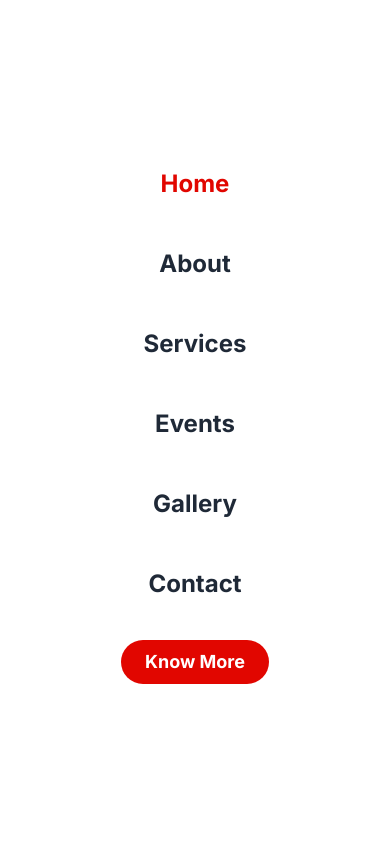
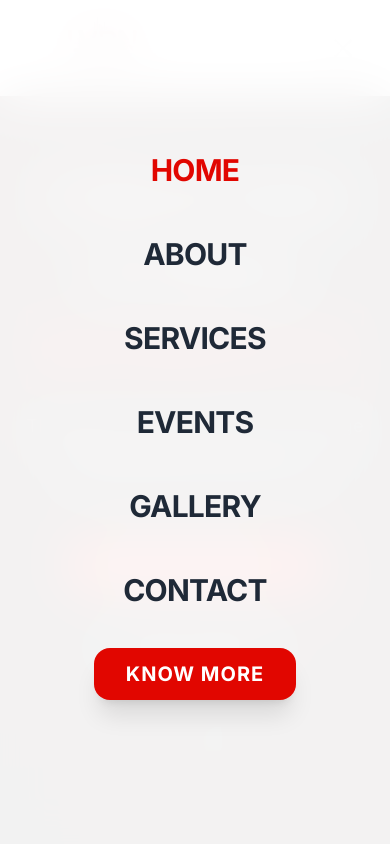
Before and after one commit to Indrajit128/LVRN-Experience, a React (Vite) app in the folder lvrn-experience/: page / in a window 390 px wide. Both pictures are taken after a click on the button 343 px from the left and 48 px from the top of the page. Shown: the top 844 px of the page. Built offline with nearby package versions, Linux system fonts and the light colour scheme.

Commit message:
Final Mobile & Desktop updates: Disable zooming, enhance mobile navbar animations & styling

```diff
--- a/lvrn-experience/index.html
+++ b/lvrn-experience/index.html
@@ -3,7 +3,7 @@
   <head>
     <meta charset="UTF-8" />
     <link rel="icon" type="image/svg+xml" href="/vite.svg" />
-    <meta name="viewport" content="width=device-width, initial-scale=1.0" />
+    <meta name="viewport" content="width=device-width, initial-scale=1.0, maximum-scale=1.0, minimum-scale=1.0, user-scalable=no" />
     <title>LVRN Experience | Creating Unforgettable Music & Event Experiences</title>
     <meta name="description" content="LVRN Experience - Artist Management, Music Events, and Live Shows. Creating unforgettable experiences for the youth culture." />
     <!-- Google Fonts -->
--- a/lvrn-experience/src/components/Navbar.jsx
+++ b/lvrn-experience/src/components/Navbar.jsx
@@ -1,7 +1,7 @@
 import { useState } from 'react';
 import { Link, useLocation } from 'react-router-dom';
 import { HiMenuAlt3, HiX } from 'react-icons/hi';
-import { motion } from 'framer-motion';
+import { AnimatePresence, motion } from 'framer-motion';
 import logo from '../assets/logo 4.jpeg';
 
 const Navbar = () => {
@@ -53,21 +53,49 @@ const Navbar = () => {
             </div>
 
             {/* Mobile Menu */}
-            <div className={`${isOpen ? 'block' : 'hidden'} fixed inset-0 bg-white z-40 flex flex-col items-center justify-center space-y-8 md:hidden`}>
-                {navLinks.map((link) => (
+            {/* Mobile Menu */}
+            <AnimatePresence>
+                {isOpen && (
+                    <motion.div
+                        initial={{ opacity: 0, y: -20 }}
+                        animate={{ opacity: 1, y: 0 }}
+                        exit={{ opacity: 0, y: -20 }}
+                        transition={{ duration: 0.3 }}
+                        className="fixed inset-0 bg-white/95 backdrop-blur-xl z-40 flex flex-col items-center justify-center space-y-8 md:hidden"
+                    >
+                        {navLinks.map((link, i) => (
+                            <motion.div
+                                key={link.name}
+                                initial={{ opacity: 0, y: 20 }}
+                                animate={{ opacity: 1, y: 0 }}
+                                transition={{ delay: 0.1 + i * 0.1 }}
+                            >
                                 <Link
-                        key={link.name}
                                     to={link.path}
                                     onClick={() => setIsOpen(false)}
-                        className={`text-2xl font-black px-4 py-2 ${link.name === 'Home' ? 'text-black' : 'text-gray-800'} ${location.pathname === link.path ? 'text-primary' : ''}`}
+                                    className={`text-3xl font-black px-4 py-2 uppercase tracking-tight hover:scale-110 transition-transform block ${link.name === 'Home' ? 'text-black' : 'text-gray-800'
+                                        } ${location.pathname === link.path ? 'text-primary' : ''}`}
                                 >
                                     {link.name}
                                 </Link>
+                            </motion.div>
                         ))}
-                <Link to="/events" onClick={() => setIsOpen(false)} className="bg-primary text-white px-6 py-2 rounded-full font-bold text-lg">
+                        <motion.div
+                            initial={{ opacity: 0, y: 20 }}
+                            animate={{ opacity: 1, y: 0 }}
+                            transition={{ delay: 0.5 }}
+                        >
+                            <Link
+                                to="/events"
+                                onClick={() => setIsOpen(false)}
+                                className="bg-primary text-white px-8 py-3 rounded-2xl font-black text-xl hover:scale-105 transition-transform uppercase tracking-wider shadow-xl inline-block"
+                            >
                                 Know More
                             </Link>
-            </div>
+                        </motion.div>
+                    </motion.div>
+                )}
+            </AnimatePresence>
         </nav>
     );
 };
--- a/lvrn-experience/src/main.jsx
+++ b/lvrn-experience/src/main.jsx
@@ -8,3 +8,19 @@ ReactDOM.createRoot(document.getElementById('root')).render(
         <App />
     </React.StrictMode>,
 )
+
+// Disable Desktop Zooming
+// 1. Prevent Ctrl + Scroll wheel zoom
+document.addEventListener('wheel', (e) => {
+    if (e.ctrlKey || e.metaKey) {
+        e.preventDefault();
+    }
+}, { passive: false });
+
+// 2. Prevent Ctrl + (+ / - / 0) shortcuts
+document.addEventListener('keydown', (e) => {
+    if ((e.ctrlKey || e.metaKey) &&
+        (e.key === '+' || e.key === '-' || e.key === '=' || e.key === '0')) {
+        e.preventDefault();
+    }
+});
```
Lines whose indentation alone changed are shown as unchanged.
